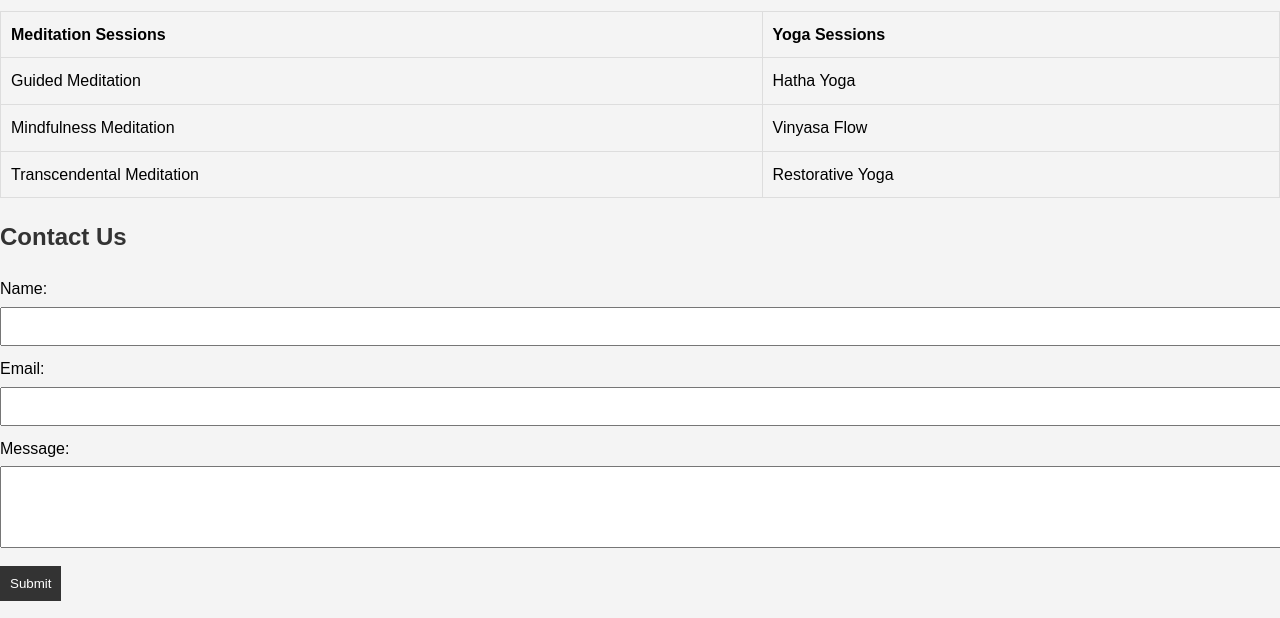
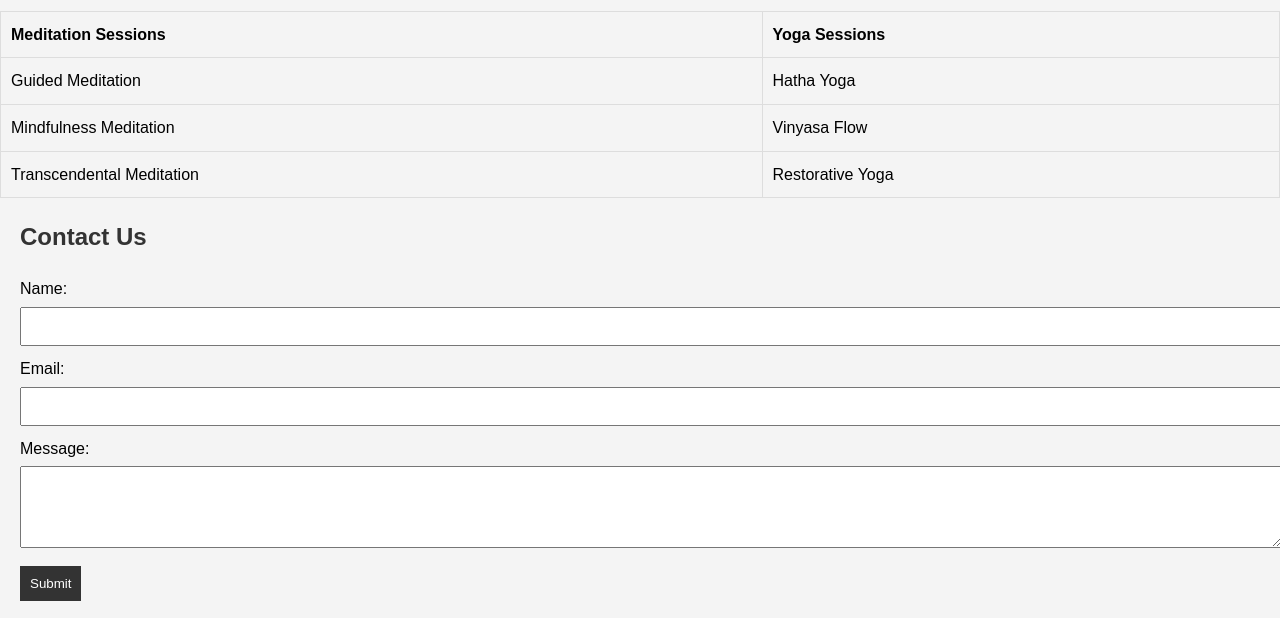
Before and after one commit to captainteknics/html-css-essentials, a plain HTML site: page index.html in a window 1280 px wide. Shown: the part 464-1082 px from the top of the page. Drawn offline with Linux system fonts and the light colour scheme.

Commit message:
Update style.css

```diff
--- a/style.css
+++ b/style.css
@@ -101,4 +101,7 @@ audio, video {
     margin-bottom: 20px;
 }
 
+#forms{
+    margin: 20px
+}
 /*
```
